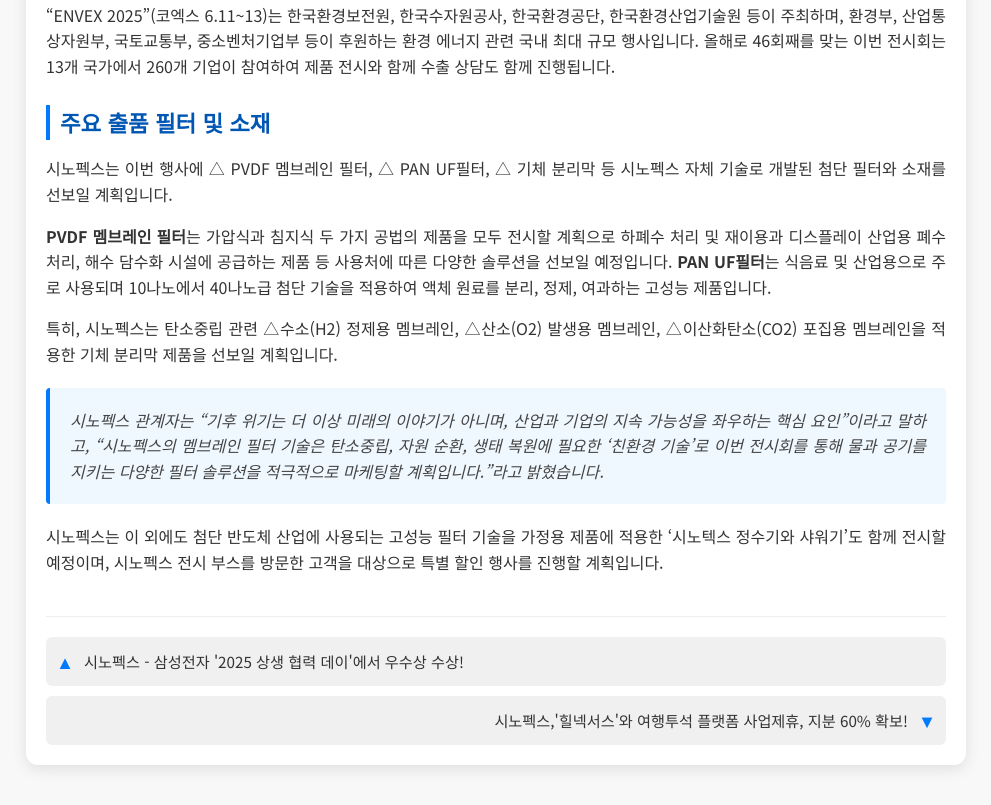
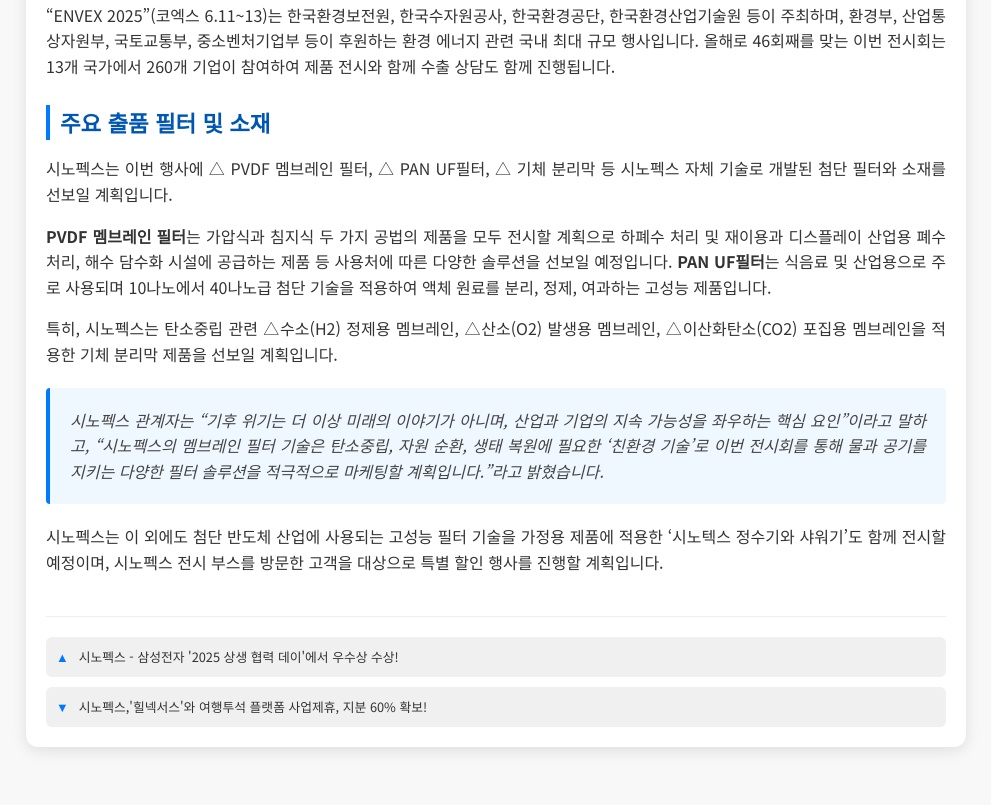
Before and after one commit to goodlight1234/news12, a plain HTML site: page index.html in a window 1280 px wide. Shown: the part 1359-2164 px from the top of the page, without its empty margins (144-1135 px from the left). Drawn offline with Linux system fonts and the light colour scheme.

Commit message:
Update index.html

```diff
--- a/index.html
+++ b/index.html
@@ -144,7 +144,7 @@
             border-radius: 6px;
             text-decoration: none;
             color: #333;
-            font-size: 0.95em;
+            font-size: 0.8em;
             transition: background-color 0.3s ease, color 0.3s ease;
         }
 
@@ -154,7 +154,7 @@
         }
 
         .post-link .arrow {
-            font-size: 1.2em;
+            font-size: 1.0em;
             color: #007bff;
             margin: 0 10px;
             font-weight: bold;
@@ -216,7 +216,7 @@
 
   <div class="post-navigation">
         <a href="https://goodlight1234.github.io/news11/" class="post-link prev"><span class="arrow">▲</span> 시노펙스 - 삼성전자 '2025 상생 협력 데이'에서 우수상 수상! </a>
-        <a href="https://goodlight1234.github.io/news13/" class="post-link next">시노펙스,'힐넥서스'와 여행투석 플랫폼 사업제휴, 지분 60% 확보!<span class="arrow">▼</span></a>
+        <a href="https://goodlight1234.github.io/news13/" class="post-link prev"><span class="arrow">▼</span> 시노펙스,'힐넥서스'와 여행투석 플랫폼 사업제휴, 지분 60% 확보!</a>
     </div></div>
 </body>
 </html>
```
